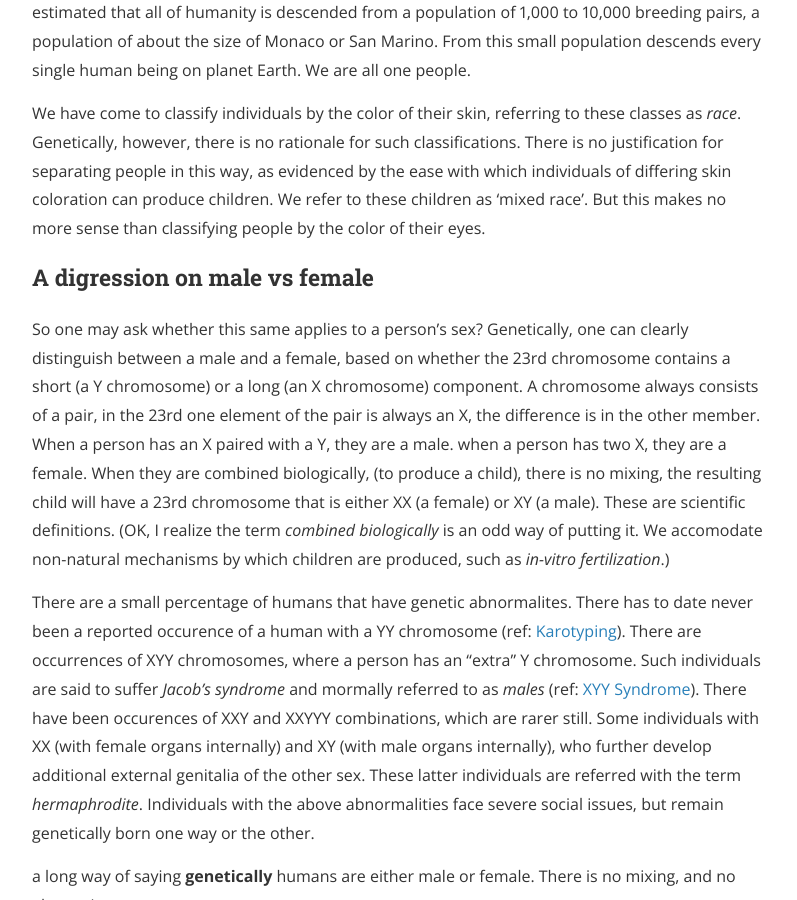
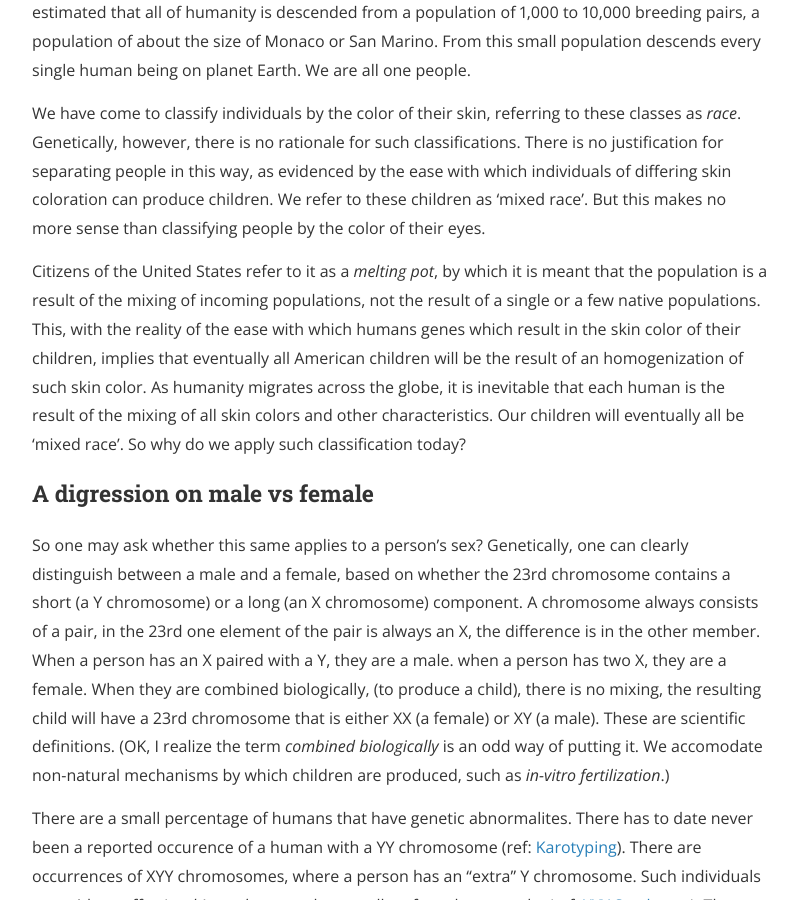
Before and after one commit to jaquilino/jaquilino.github.io, a Jekyll site: the page built from _posts/2022-12-04-human-variation.markdown, in a window 1280 px wide and 900 px high, scrolled down 364 px. Shown: the whole window, without its empty margins (240-1037 px from the left). Built offline with Jekyll 4.4.1, drawn with Linux system fonts in a browser that asks for light colours; nearby versions of some CDN libraries; a style sheet for code colours, icons or effects is not loaded.

Commit message:
Add paragraph on racial mixing to human variaton post

```diff
--- a/_posts/2022-12-04-human-variation.markdown
+++ b/_posts/2022-12-04-human-variation.markdown
@@ -26,6 +26,19 @@ can produce children.
 We refer to these children as 'mixed race'.
 But this makes no more sense than classifying people by the color of their eyes.
 
+Citizens of the United States refer to it as a _melting pot_,
+by which it is meant that the population is a result of the mixing
+of incoming populations, not the result of a single or a few native populations.
+This, with the reality of the ease with which humans genes which
+result in the skin color of their children, implies that eventually
+all American children will be the result of an homogenization
+of such skin color.
+As humanity migrates across the globe,
+it is inevitable that each human is the result of the mixing of all skin colors
+and other characteristics.
+Our children will eventually all be 'mixed race'.
+So why do we apply such classification today?
+
 ### A digression on male vs female
 So one may ask whether this same applies to a person's sex?
 Genetically, one can clearly distinguish between a male and a female,
--- a/about.markdown
+++ b/about.markdown
@@ -10,6 +10,8 @@ I have been a code developer for quite some time, learning the C programming lan
 Yes, I am coming up on my 40th year anniversary of C programming.
 Along the way becoming experienced at C++, Java, Perl, Python, and Javascript.
 
+My expertise has been primarily in the area of data communications and networking.
+
 This "blog" just contains a random set of observations and opinions with no specific theme.
 
 It does, however, use a typographical theme.
```
